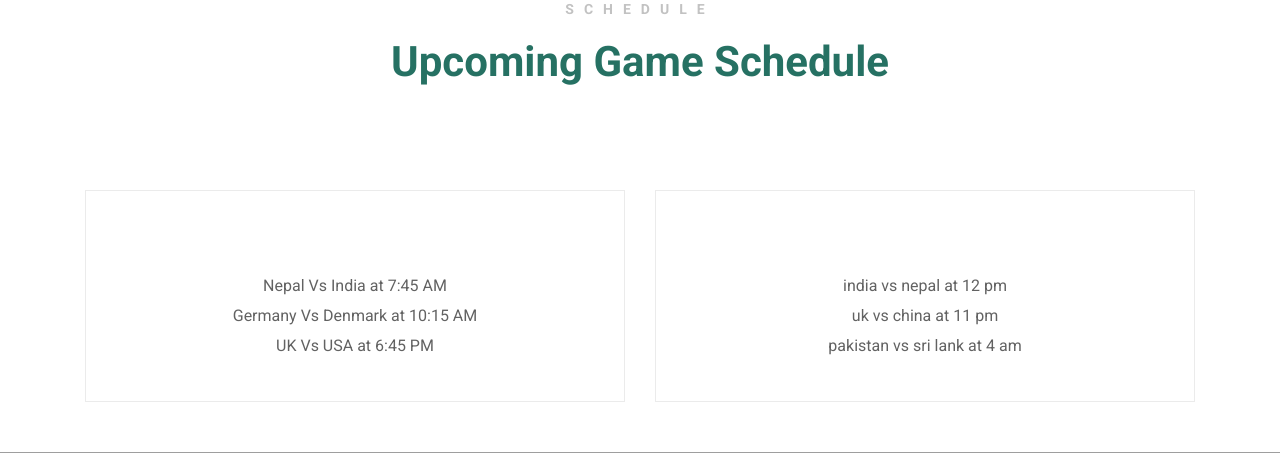
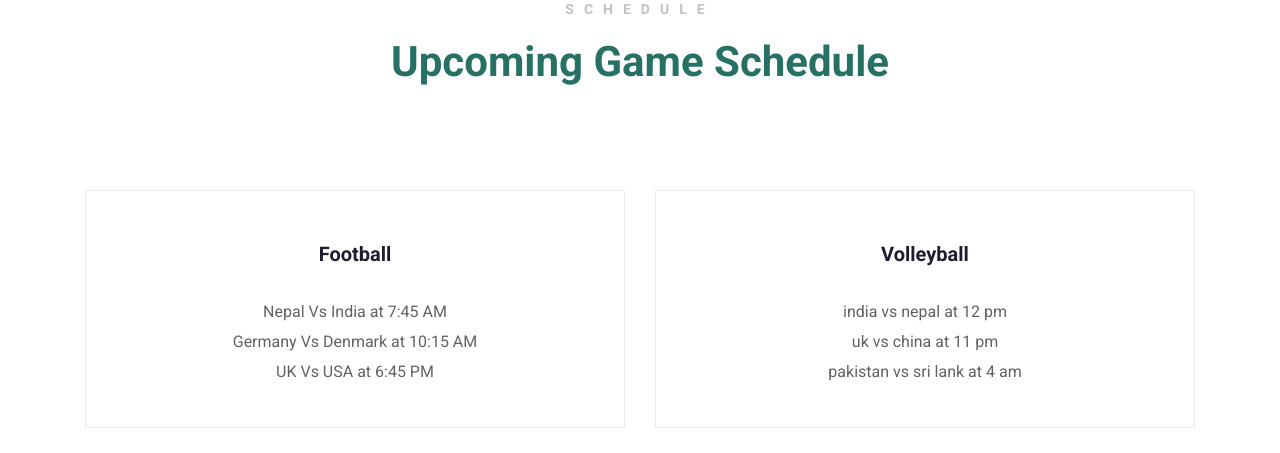
Before and after one commit to anil-bhusal/FunOlymic-2022, a Django app: page / in a window 1280 px wide. Shown: the part 2385-2838 px from the top of the page. Run offline with Django 3.2, Linux system fonts and the light colour scheme; data comes from the database, SQL or seed files in the repository; both versions use the stored data as it was after the commit; some libraries are stand-ins or nearby versions; grey boxes are pictures that could not be loaded.

Commit message:
some chage

```diff
--- a/accounts/templates/schedule.html
+++ b/accounts/templates/schedule.html
@@ -75,7 +75,7 @@
 					<div class="testimonial">
 
 						<div class="testimonial__info">
-							<h5 class="testimonial__name">{{sch.gamename}}</h5><span
+							<h5 class="testimonial__name">{{sch.game_name}}</h5><span
 								class="testimonial__position" style="font-weight:bold;">{{sch.date}}</span>
 						</div>
 						<div class="testimonial__content">
--- a/funolympicgame2022/templates/index.html
+++ b/funolympicgame2022/templates/index.html
@@ -188,7 +188,7 @@
 					<div class="testimonial">
 
 						<div class="testimonial__info">
-							<h5 class="testimonial__name">{{sch.gamename}}</h5><span
+							<h5 class="testimonial__name" style="text-align: center;">{{sch.game_name}}</h5><span
 								class="testimonial__position">{{sch.date}}</span>
 						</div>
 						<div class="testimonial__content">
--- a/src/settings.py
+++ b/src/settings.py
@@ -214,4 +214,4 @@ EMAIL_HOST = 'smtp.gmail.com'
 EMAIL_USE_TLS = True
 EMAIL_PORT = 587
 EMAIL_HOST_USER = 'anil@ismt.edu.np'
-EMAIL_HOST_PASSWORD = 'aneel001'
+EMAIL_HOST_PASSWORD = 'Sweetloli30@'
```
Also changed, not shown: admin-interface/logo/Image20220813230017.png (deleted), db.sqlite3, images_uploaded/football.PNG (deleted), images_uploaded/football_FrDqmjs_5zTe7K2.PNG (deleted), images_uploaded/live_news.jpg (added), uploads/products/Image20220813230017.png (deleted), 4 other files.
